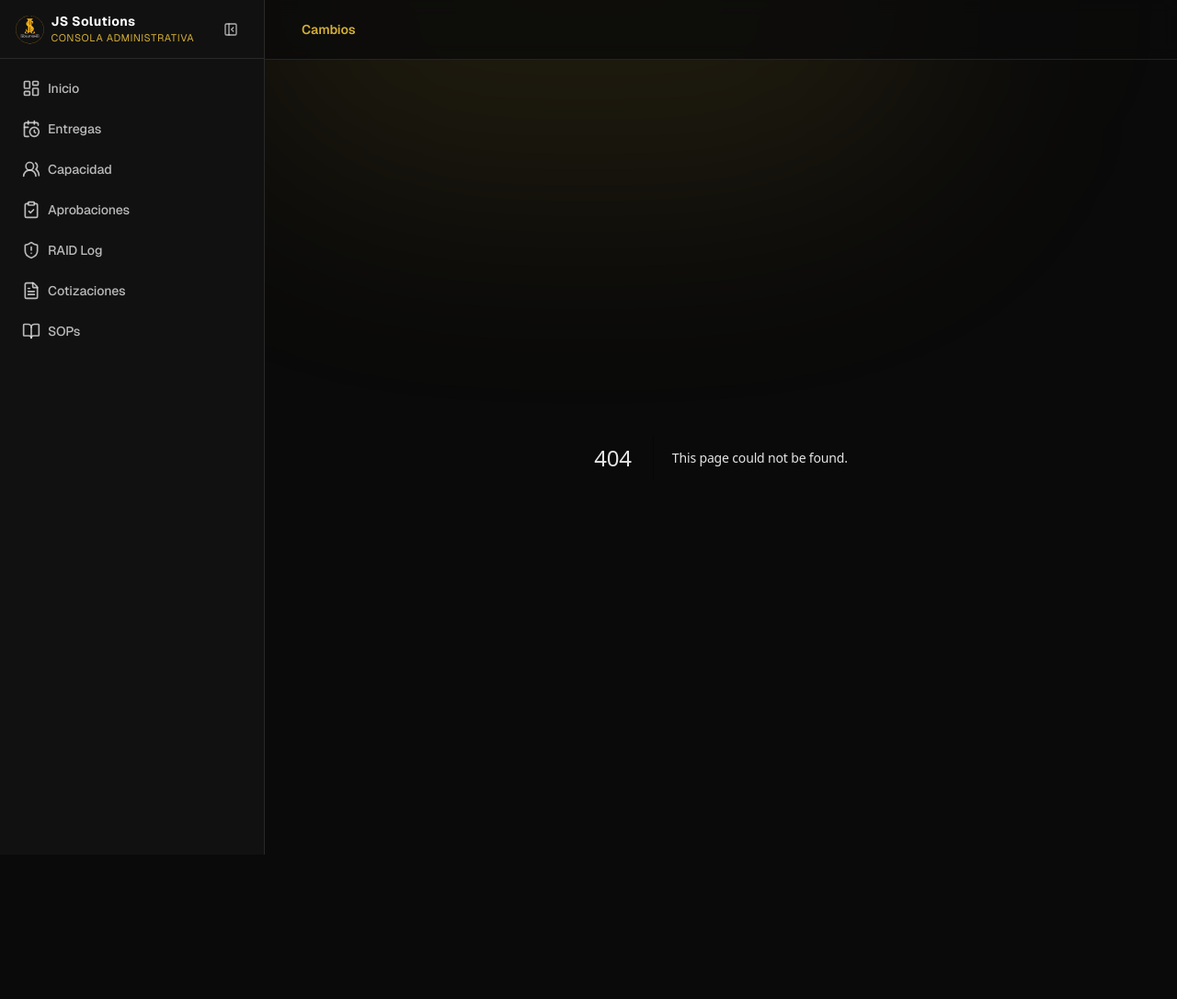
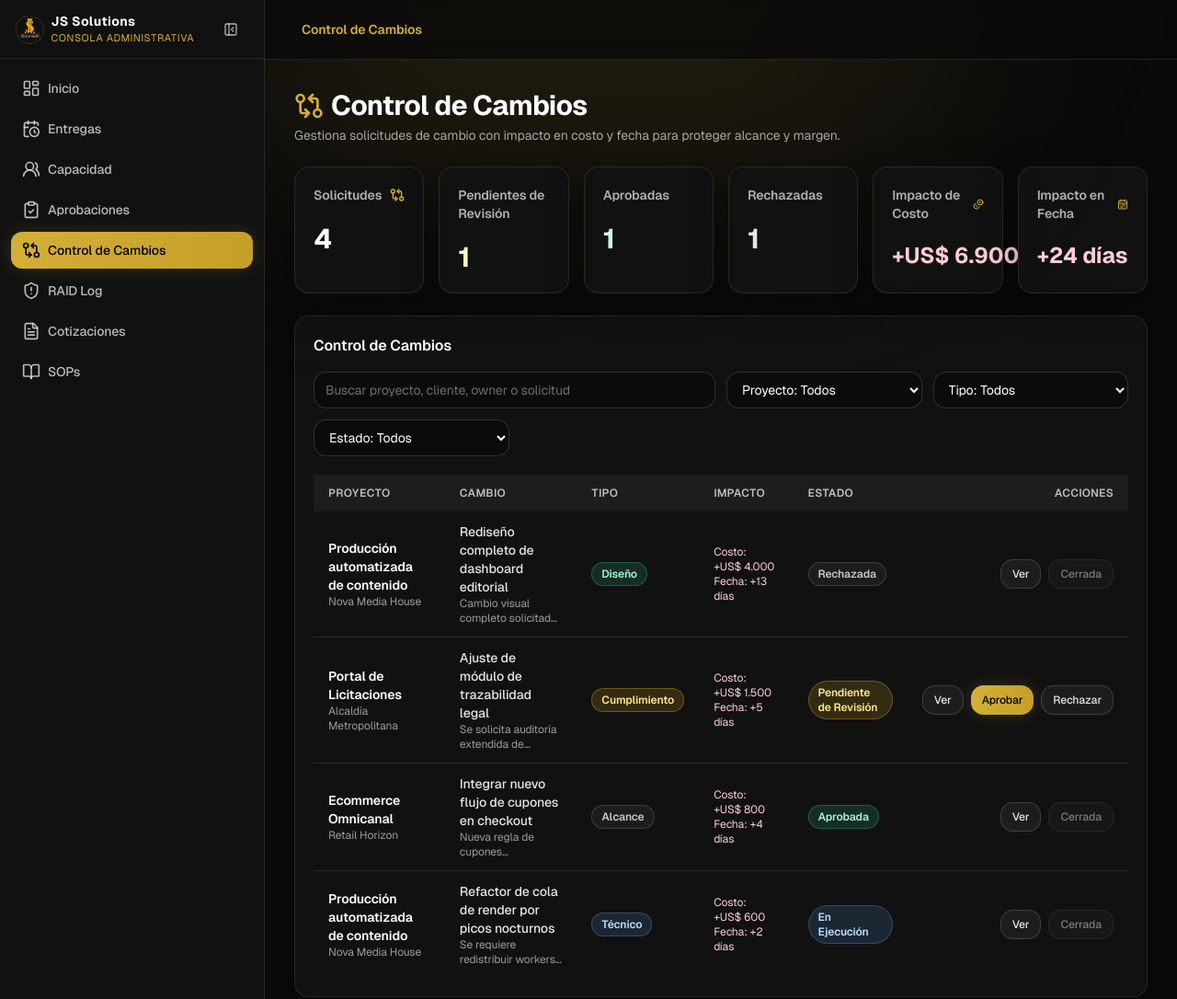
Before and after one commit to Js-Solutions-SAS/JS-SOLUTIONS, a React app in the folder admin/: page /cambios in a window 1280 px wide. Before the commit this address had no page. Shown: the top 1086 px of the page at 92% size. Before the commit the page ends 929 px from the top, so only its background shows below. Built offline with nearby package versions, Linux system fonts and the light colour scheme.

Commit message:
feat(admin-ui): deliver change-control workspace and navigation
Add /cambios page with Suspense fallback and a full board for filtering, impact analysis, and detail modal UX.

Wire approve/reject actions from the table and register the new section in sidebar plus breadcrumb navigation.

```diff
--- /dev/null
+++ b/admin/app/cambios/page.tsx
@@ -0,0 +1,54 @@
+import { Suspense } from "react";
+import { GitCompareArrows } from "lucide-react";
+
+import { CambiosBoard } from "@/components/cambios/cambios-board";
+import { Skeleton } from "@/components/ui/skeleton";
+import { getChangeRequests } from "@/lib/admin-data";
+
+async function CambiosSection() {
+  const items = await getChangeRequests();
+  return <CambiosBoard initialItems={items} />;
+}
+
+function CambiosFallback() {
+  return (
+    <div className="space-y-6">
+      <div className="grid gap-4 md:grid-cols-2 xl:grid-cols-6">
+        {Array.from({ length: 6 }).map((_, index) => (
+          <div
+            key={index}
+            className="rounded-2xl border border-white/10 bg-brand-charcoal/90 p-5"
+          >
+            <Skeleton className="h-4 w-28" />
+            <Skeleton className="mt-3 h-8 w-14" />
+          </div>
+        ))}
+      </div>
+
+      <div className="rounded-2xl border border-white/10 bg-brand-charcoal/90 p-5">
+        <Skeleton className="h-10 w-full" />
+        <Skeleton className="mt-3 h-72 w-full" />
+      </div>
+    </div>
+  );
+}
+
+export default function CambiosPage() {
+  return (
+    <div className="space-y-6">
+      <div>
+        <h1 className="flex items-center gap-2 text-3xl font-bold tracking-tight text-white">
+          <GitCompareArrows className="h-8 w-8 text-brand-gold" />
+          Control de Cambios
+        </h1>
+        <p className="mt-1 text-sm text-brand-off-white/70">
+          Gestiona solicitudes de cambio con impacto en costo y fecha para proteger alcance y margen.
+        </p>
+      </div>
+
+      <Suspense fallback={<CambiosFallback />}>
+        <CambiosSection />
+      </Suspense>
+    </div>
+  );
+}
--- /dev/null
+++ b/admin/components/cambios/cambios-board.tsx
@@ -0,0 +1,491 @@
+"use client";
+
+import { useMemo, useState, useTransition } from "react";
+import { CalendarRange, Coins, GitCompareArrows } from "lucide-react";
+import { toast } from "sonner";
+
+import { reviewChangeRequestAction } from "@/app/cambios/actions";
+import { Badge } from "@/components/ui/badge";
+import { Button } from "@/components/ui/button";
+import { Card, CardContent, CardHeader, CardTitle } from "@/components/ui/card";
+import {
+  Dialog,
+  DialogContent,
+  DialogDescription,
+  DialogHeader,
+  DialogTitle,
+} from "@/components/ui/dialog";
+import { Input } from "@/components/ui/input";
+import { Select } from "@/components/ui/select";
+import {
+  costImpact,
+  isChangeRequestActionable,
+  isChangeRequestStatus,
+  isChangeRequestType,
+  scheduleImpactDays,
+} from "@/lib/change-request-utils";
+import type { ChangeRequest, ChangeRequestStatus, ChangeRequestType } from "@/lib/types";
+
+interface CambiosBoardProps {
+  initialItems: ChangeRequest[];
+}
+
+const REQUEST_TYPES: ChangeRequestType[] = [
+  "Scope",
+  "Technical",
+  "Design",
+  "Compliance",
+];
+
+const REQUEST_STATUSES: ChangeRequestStatus[] = [
+  "Pending Review",
+  "Approved",
+  "Rejected",
+  "In Progress",
+  "Implemented",
+];
+
+function typeLabel(type: ChangeRequestType): string {
+  if (type === "Scope") return "Alcance";
+  if (type === "Technical") return "Técnico";
+  if (type === "Design") return "Diseño";
+  return "Cumplimiento";
+}
+
+function statusLabel(status: ChangeRequestStatus): string {
+  if (status === "Pending Review") return "Pendiente de Revisión";
+  if (status === "Approved") return "Aprobada";
+  if (status === "Rejected") return "Rechazada";
+  if (status === "In Progress") return "En Ejecución";
+  return "Implementada";
+}
+
+function statusTone(status: ChangeRequestStatus): "pending" | "progress" | "success" | "neutral" {
+  if (status === "Pending Review") return "pending";
+  if (status === "In Progress") return "progress";
+  if (status === "Approved" || status === "Implemented") return "success";
+  return "neutral";
+}
+
+function typeTone(type: ChangeRequestType): "pending" | "progress" | "success" | "neutral" {
+  if (type === "Compliance") return "pending";
+  if (type === "Technical") return "progress";
+  if (type === "Scope") return "neutral";
+  return "success";
+}
+
+function formatCurrency(value: number): string {
+  return new Intl.NumberFormat("es-CO", {
+    style: "currency",
+    currency: "USD",
+    maximumFractionDigits: 0,
+  }).format(value);
+}
+
+function formatDate(value: string): string {
+  return new Intl.DateTimeFormat("es-CO", {
+    month: "short",
+    day: "numeric",
+    year: "numeric",
+  }).format(new Date(value));
+}
+
+function impactClass(value: number): string {
+  if (value > 0) return "text-rose-200";
+  if (value < 0) return "text-emerald-200";
+  return "text-brand-off-white/80";
+}
+
+export function CambiosBoard({ initialItems }: CambiosBoardProps) {
+  const [items, setItems] = useState(initialItems);
+  const [projectFilter, setProjectFilter] = useState("Todos");
+  const [statusFilter, setStatusFilter] = useState("Todos");
+  const [typeFilter, setTypeFilter] = useState("Todos");
+  const [search, setSearch] = useState("");
+  const [selectedItem, setSelectedItem] = useState<ChangeRequest | null>(null);
+  const [runningId, setRunningId] = useState<string | null>(null);
+  const [isPending, startTransition] = useTransition();
+
+  const projects = useMemo(() => {
+    const values = new Set(items.map((item) => item.projectName));
+    return ["Todos", ...Array.from(values).sort((a, b) => a.localeCompare(b))];
+  }, [items]);
+
+  const filtered = useMemo(() => {
+    return items
+      .filter((item) => {
+        const byProject = projectFilter === "Todos" || item.projectName === projectFilter;
+        const byStatus =
+          statusFilter === "Todos" ||
+          (isChangeRequestStatus(statusFilter) && item.status === statusFilter);
+        const byType =
+          typeFilter === "Todos" ||
+          (isChangeRequestType(typeFilter) && item.type === typeFilter);
+        const query = search.toLowerCase().trim();
+        const bySearch =
+          !query ||
+          `${item.projectName} ${item.clientName} ${item.title} ${item.owner}`
+            .toLowerCase()
+            .includes(query);
+
+        return byProject && byStatus && byType && bySearch;
+      })
+      .sort((a, b) => {
+        const impactA = costImpact(a) + Math.max(scheduleImpactDays(a), 0) * 100;
+        const impactB = costImpact(b) + Math.max(scheduleImpactDays(b), 0) * 100;
+        return impactB - impactA;
+      });
+  }, [items, projectFilter, search, statusFilter, typeFilter]);
+
+  const metrics = useMemo(() => {
+    const totalCostImpact = items.reduce((accumulator, item) => accumulator + costImpact(item), 0);
+    const totalDelayDays = items.reduce(
+      (accumulator, item) => accumulator + Math.max(scheduleImpactDays(item), 0),
+      0,
+    );
+
+    return {
+      total: items.length,
+      pendingReview: items.filter((item) => item.status === "Pending Review").length,
+      approved: items.filter((item) => item.status === "Approved").length,
+      rejected: items.filter((item) => item.status === "Rejected").length,
+      inDelivery: items.filter(
+        (item) => item.status === "In Progress" || item.status === "Implemented",
+      ).length,
+      totalCostImpact,
+      totalDelayDays,
+    };
+  }, [items]);
+
+  const handleDecision = (
+    request: ChangeRequest,
+    decision: "approve" | "reject",
+  ) => {
+    setRunningId(request.id);
+
+    startTransition(async () => {
+      const result = await reviewChangeRequestAction({
+        changeRequestId: request.id,
+        projectId: request.projectId,
+        decision,
+      });
+
+      if (!result.ok) {
+        toast.error("Error de conexión", { description: result.message });
+        setRunningId(null);
+        return;
+      }
+
+      setItems((previous) =>
+        previous.map((item) =>
+          item.id === request.id
+            ? {
+                ...item,
+                status: decision === "approve" ? "Approved" : "Rejected",
+              }
+            : item,
+        ),
+      );
+
+      toast.success(decision === "approve" ? "Cambio aprobado" : "Cambio rechazado", {
+        description: result.message,
+      });
+      setRunningId(null);
+    });
+  };
+
+  return (
+    <div className="space-y-6">
+      <section className="grid gap-4 md:grid-cols-2 xl:grid-cols-6">
+        <Card>
+          <CardHeader>
+            <CardTitle className="flex items-center justify-between text-sm text-brand-off-white/75">
+              Solicitudes
+              <GitCompareArrows className="h-4 w-4 text-brand-gold" />
+            </CardTitle>
+          </CardHeader>
+          <CardContent>
+            <p className="text-3xl font-bold text-white">{metrics.total}</p>
+          </CardContent>
+        </Card>
+
+        <Card>
+          <CardHeader>
+            <CardTitle className="text-sm text-brand-off-white/75">Pendientes de Revisión</CardTitle>
+          </CardHeader>
+          <CardContent>
+            <p className="text-3xl font-bold text-amber-100">{metrics.pendingReview}</p>
+          </CardContent>
+        </Card>
+
+        <Card>
+          <CardHeader>
+            <CardTitle className="text-sm text-brand-off-white/75">Aprobadas</CardTitle>
+          </CardHeader>
+          <CardContent>
+            <p className="text-3xl font-bold text-emerald-100">{metrics.approved}</p>
+          </CardContent>
+        </Card>
+
+        <Card>
+          <CardHeader>
+            <CardTitle className="text-sm text-brand-off-white/75">Rechazadas</CardTitle>
+          </CardHeader>
+          <CardContent>
+            <p className="text-3xl font-bold text-brand-off-white">{metrics.rejected}</p>
+          </CardContent>
+        </Card>
+
+        <Card>
+          <CardHeader>
+            <CardTitle className="flex items-center justify-between text-sm text-brand-off-white/75">
+              Impacto de Costo
+              <Coins className="h-4 w-4 text-brand-gold" />
+            </CardTitle>
+          </CardHeader>
+          <CardContent>
+            <p className={`text-2xl font-bold ${impactClass(metrics.totalCostImpact)}`}>
+              {metrics.totalCostImpact >= 0 ? "+" : ""}
+              {formatCurrency(metrics.totalCostImpact)}
+            </p>
+          </CardContent>
+        </Card>
+
+        <Card>
+          <CardHeader>
+            <CardTitle className="flex items-center justify-between text-sm text-brand-off-white/75">
+              Impacto en Fecha
+              <CalendarRange className="h-4 w-4 text-brand-gold" />
+            </CardTitle>
+          </CardHeader>
+          <CardContent>
+            <p className={`text-2xl font-bold ${impactClass(metrics.totalDelayDays)}`}>
+              {metrics.totalDelayDays >= 0 ? "+" : ""}
+              {metrics.totalDelayDays} días
+            </p>
+          </CardContent>
+        </Card>
+      </section>
+
+      <Card>
+        <CardHeader className="space-y-4">
+          <CardTitle className="text-white">Control de Cambios</CardTitle>
+          <div className="grid gap-3 md:grid-cols-2 xl:grid-cols-4">
+            <Input
+              value={search}
+              onChange={(event) => setSearch(event.target.value)}
+              placeholder="Buscar proyecto, cliente, owner o solicitud"
+              className="xl:col-span-2"
+            />
+
+            <Select value={projectFilter} onChange={(event) => setProjectFilter(event.target.value)}>
+              {projects.map((option) => (
+                <option key={option} value={option} className="bg-brand-charcoal text-white">
+                  Proyecto: {option}
+                </option>
+              ))}
+            </Select>
+
+            <Select value={typeFilter} onChange={(event) => setTypeFilter(event.target.value)}>
+              <option value="Todos" className="bg-brand-charcoal text-white">
+                Tipo: Todos
+              </option>
+              {REQUEST_TYPES.map((option) => (
+                <option key={option} value={option} className="bg-brand-charcoal text-white">
+                  Tipo: {typeLabel(option)}
+                </option>
+              ))}
+            </Select>
+
+            <Select value={statusFilter} onChange={(event) => setStatusFilter(event.target.value)}>
+              <option value="Todos" className="bg-brand-charcoal text-white">
+                Estado: Todos
+              </option>
+              {REQUEST_STATUSES.map((option) => (
+                <option key={option} value={option} className="bg-brand-charcoal text-white">
+                  Estado: {statusLabel(option)}
+                </option>
+              ))}
+            </Select>
+          </div>
+        </CardHeader>
+
+        <CardContent>
+          <div className="overflow-x-auto">
+            <table className="w-full text-sm">
+              <thead className="bg-white/5">
+                <tr>
+                  <th className="px-4 py-3 text-left text-xs font-semibold uppercase tracking-wide text-brand-off-white/80">Proyecto</th>
+                  <th className="px-4 py-3 text-left text-xs font-semibold uppercase tracking-wide text-brand-off-white/80">Cambio</th>
+                  <th className="px-4 py-3 text-left text-xs font-semibold uppercase tracking-wide text-brand-off-white/80">Tipo</th>
+                  <th className="px-4 py-3 text-left text-xs font-semibold uppercase tracking-wide text-brand-off-white/80">Impacto</th>
+                  <th className="px-4 py-3 text-left text-xs font-semibold uppercase tracking-wide text-brand-off-white/80">Estado</th>
+                  <th className="px-4 py-3 text-right text-xs font-semibold uppercase tracking-wide text-brand-off-white/80">Acciones</th>
+                </tr>
+              </thead>
+              <tbody className="divide-y divide-white/10">
+                {filtered.map((item) => {
+                  const deltaCost = costImpact(item);
+                  const deltaDays = scheduleImpactDays(item);
+                  const isRunning = runningId === item.id && isPending;
+                  const isActionable = isChangeRequestActionable(item.status);
+
+                  return (
+                    <tr
+                      key={item.id}
+                      className="cursor-pointer hover:bg-white/5"
+                      onClick={() => setSelectedItem(item)}
+                    >
+                      <td className="px-4 py-3">
+                        <p className="font-semibold text-white">{item.projectName}</p>
+                        <p className="text-xs text-brand-off-white/65">{item.clientName}</p>
+                      </td>
+                      <td className="px-4 py-3">
+                        <p className="font-medium text-brand-off-white">{item.title}</p>
+                        <p className="line-clamp-2 text-xs text-brand-off-white/65">{item.description}</p>
+                      </td>
+                      <td className="px-4 py-3">
+                        <Badge tone={typeTone(item.type)}>{typeLabel(item.type)}</Badge>
+                      </td>
+                      <td className="px-4 py-3 text-xs">
+                        <p className={impactClass(deltaCost)}>
+                          Costo: {deltaCost >= 0 ? "+" : ""}
+                          {formatCurrency(deltaCost)}
+                        </p>
+                        <p className={impactClass(deltaDays)}>
+                          Fecha: {deltaDays >= 0 ? "+" : ""}
+                          {deltaDays} días
+                        </p>
+                      </td>
+                      <td className="px-4 py-3">
+                        <Badge tone={statusTone(item.status)}>{statusLabel(item.status)}</Badge>
+                      </td>
+                      <td className="px-4 py-3 text-right">
+                        <div className="inline-flex items-center gap-2">
+                          <Button variant="outline" size="sm" onClick={() => setSelectedItem(item)}>
+                            Ver
+                          </Button>
+                          {isActionable ? (
+                            <>
+                              <Button
+                                size="sm"
+                                onClick={(event) => {
+                                  event.stopPropagation();
+                                  handleDecision(item, "approve");
+                                }}
+                                disabled={isRunning}
+                              >
+                                {isRunning ? "Procesando..." : "Aprobar"}
+                              </Button>
+                              <Button
+                                variant="outline"
+                                size="sm"
+                                onClick={(event) => {
+                                  event.stopPropagation();
+                                  handleDecision(item, "reject");
+                                }}
+                                disabled={isRunning}
+                              >
+                                Rechazar
+                              </Button>
+                            </>
+                          ) : (
+                            <Button variant="outline" size="sm" disabled>
+                              Cerrada
+                            </Button>
+                          )}
+                        </div>
+                      </td>
+                    </tr>
+                  );
+                })}
+              </tbody>
+            </table>
+          </div>
+
+          {filtered.length === 0 && (
+            <div className="mt-4 rounded-xl border border-white/10 bg-white/5 p-4 text-sm text-brand-off-white/70">
+              No hay solicitudes de cambio para los filtros seleccionados.
+            </div>
+          )}
+        </CardContent>
+      </Card>
+
+      <Dialog open={Boolean(selectedItem)} onOpenChange={(open) => !open && setSelectedItem(null)}>
+        <DialogContent>
+          {selectedItem && (
+            <>
+              <DialogHeader>
+                <DialogTitle>Detalle de Solicitud de Cambio</DialogTitle>
+                <DialogDescription>
+                  Evalúa impacto en costo y fecha antes de aprobar o rechazar esta solicitud.
+                </DialogDescription>
+              </DialogHeader>
+
+              <div className="mt-4 space-y-4">
+                <div className="rounded-xl border border-white/10 bg-white/5 p-4">
+                  <p className="text-sm font-semibold text-white">{selectedItem.title}</p>
+                  <p className="mt-1 text-xs text-brand-off-white/70">
+                    {selectedItem.projectName} · {selectedItem.clientName}
+                  </p>
+                  <div className="mt-3 flex flex-wrap items-center gap-2">
+                    <Badge tone={typeTone(selectedItem.type)}>{typeLabel(selectedItem.type)}</Badge>
+                    <Badge tone={statusTone(selectedItem.status)}>{statusLabel(selectedItem.status)}</Badge>
+                  </div>
+                </div>
+
+                <div className="grid gap-4 sm:grid-cols-2">
+                  <div className="rounded-xl border border-white/10 bg-white/5 p-4">
+                    <p className="text-xs uppercase tracking-wide text-brand-off-white/50">Impacto de Costo</p>
+                    <p className="mt-1 text-sm text-brand-off-white/90">
+                      Base: {formatCurrency(selectedItem.baselineCost)}
+                    </p>
+                    <p className="text-sm text-brand-off-white/90">
+                      Propuesta: {formatCurrency(selectedItem.proposedCost)}
+                    </p>
+                    <p className={`mt-2 text-sm font-semibold ${impactClass(costImpact(selectedItem))}`}>
+                      Delta: {costImpact(selectedItem) >= 0 ? "+" : ""}
+                      {formatCurrency(costImpact(selectedItem))}
+                    </p>
+                  </div>
+
+                  <div className="rounded-xl border border-white/10 bg-white/5 p-4">
+                    <p className="text-xs uppercase tracking-wide text-brand-off-white/50">Impacto de Fecha</p>
+                    <p className="mt-1 text-sm text-brand-off-white/90">
+                      Fecha base: {formatDate(selectedItem.baselineDueDate)}
+                    </p>
+                    <p className="text-sm text-brand-off-white/90">
+                      Fecha propuesta: {formatDate(selectedItem.proposedDueDate)}
+                    </p>
+                    <p className={`mt-2 text-sm font-semibold ${impactClass(scheduleImpactDays(selectedItem))}`}>
+                      Delta: {scheduleImpactDays(selectedItem) >= 0 ? "+" : ""}
+                      {scheduleImpactDays(selectedItem)} días
+                    </p>
+                  </div>
+                </div>
+
+                <div className="rounded-xl border border-white/10 bg-white/5 p-4">
+                  <p className="text-xs uppercase tracking-wide text-brand-off-white/50">Descripción</p>
+                  <p className="mt-1 text-sm text-brand-off-white/90">{selectedItem.description}</p>
+                  {selectedItem.justification && (
+                    <>
+                      <p className="mt-3 text-xs uppercase tracking-wide text-brand-off-white/50">Justificación</p>
+                      <p className="mt-1 text-sm text-brand-off-white/90">{selectedItem.justification}</p>
+                    </>
+                  )}
+                </div>
+
+                <div className="rounded-xl border border-white/10 bg-white/5 p-4 text-sm text-brand-off-white/85">
+                  <p>
+                    Responsable: <span className="font-semibold text-white">{selectedItem.owner}</span>
+                  </p>
+                  <p>Solicitado: {formatDate(selectedItem.requestedAt)}</p>
+                </div>
+              </div>
+            </>
+          )}
+        </DialogContent>
+      </Dialog>
+    </div>
+  );
+}
--- a/admin/components/layout/admin-shell.tsx
+++ b/admin/components/layout/admin-shell.tsx
@@ -10,6 +10,7 @@ import {
   ChevronRight,
   ClipboardCheck,
   FileText,
+  GitCompareArrows,
   LayoutDashboard,
   Menu,
   PanelLeftClose,
@@ -32,6 +33,7 @@ const navItems = [
   { name: "Entregas", href: "/entregas", icon: CalendarClock },
   { name: "Capacidad", href: "/capacidad", icon: UsersRound },
   { name: "Aprobaciones", href: "/aprobaciones", icon: ClipboardCheck },
+  { name: "Control de Cambios", href: "/cambios", icon: GitCompareArrows },
   { name: "RAID Log", href: "/raid", icon: ShieldAlert },
   { name: "Cotizaciones", href: "/cotizaciones", icon: FileText },
   { name: "SOPs", href: "/sops", icon: BookOpen },
@@ -45,6 +47,7 @@ const breadcrumbLabelMap: Record<string, string> = {
   cotizaciones: "Cotizaciones",
   sops: "SOPs",
   raid: "RAID Log",
+  cambios: "Control de Cambios",
 };
 
 function getBreadCrumbs(pathname: string) {
```
Also changed, not shown: admin/app/cambios/loading.tsx (added, +29 -0 lines).
